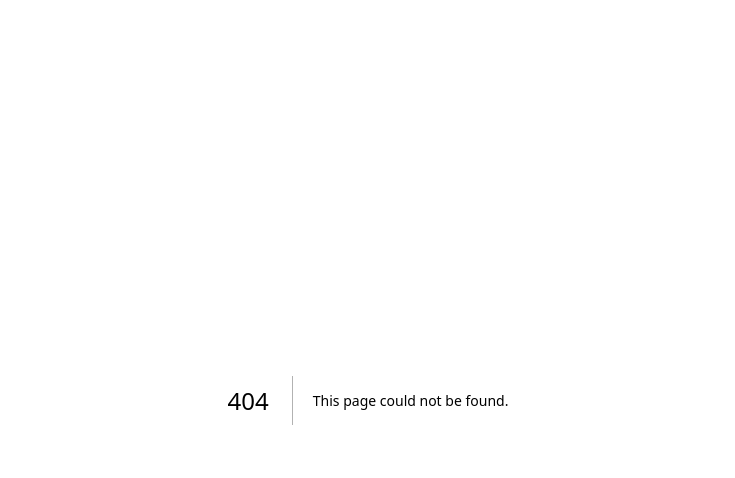
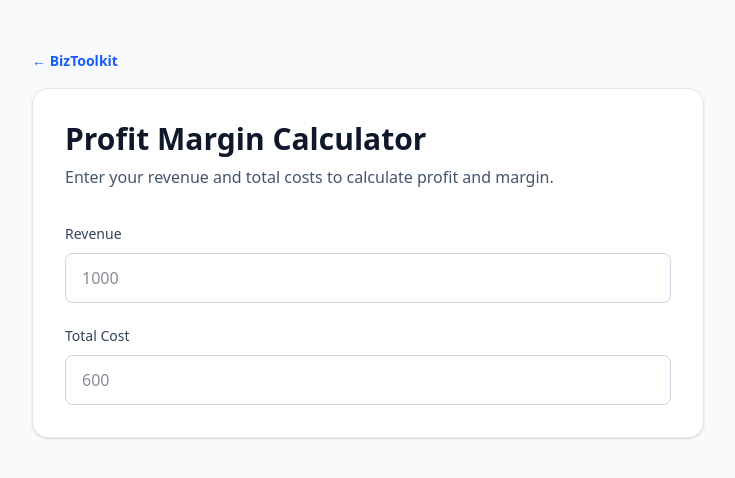
Before and after one commit to wakilmustaqeem/biztoolkit, a Next.js app: page /profit-margin-calculator in a window 1280 px wide. Before the commit this address had no page. Shown: the top 478 px of the page, without its empty margins (272-1007 px from the left). Built offline with nearby package versions, Linux system fonts and the light colour scheme.

Commit message:
feat: add profit margin calculator

```diff
--- /dev/null
+++ b/app/profit-margin-calculator/page.tsx
@@ -0,0 +1,73 @@
+'use client';
+
+import { useMemo, useState } from 'react';
+
+export default function ProfitMarginCalculator() {
+  const [revenue, setRevenue] = useState('');
+  const [cost, setCost] = useState('');
+
+  const result = useMemo(() => {
+    const rev = Number(revenue);
+    const cst = Number(cost);
+    if (!Number.isFinite(rev) || !Number.isFinite(cst) || rev <= 0) return null;
+
+    const profit = rev - cst;
+    const margin = (profit / rev) * 100;
+    return { profit, margin };
+  }, [revenue, cost]);
+
+  return (
+    <main className="min-h-screen bg-slate-50 px-4 py-12">
+      <div className="mx-auto max-w-2xl">
+        <a href="/" className="text-sm font-semibold text-blue-600 hover:underline">← BizToolkit</a>
+        <div className="mt-4 rounded-2xl border border-slate-200 bg-white p-6 shadow-sm sm:p-8">
+          <h1 className="text-3xl font-bold text-slate-900">Profit Margin Calculator</h1>
+          <p className="mt-2 text-slate-600">Enter your revenue and total costs to calculate profit and margin.</p>
+
+          <div className="mt-8 space-y-5">
+            <label className="block">
+              <span className="text-sm font-medium text-slate-700">Revenue</span>
+              <input
+                type="number"
+                min="0"
+                step="0.01"
+                inputMode="decimal"
+                value={revenue}
+                onChange={(e) => setRevenue(e.target.value)}
+                placeholder="1000"
+                className="mt-2 w-full rounded-lg border border-slate-300 px-4 py-3 outline-none focus:border-blue-500 focus:ring-2 focus:ring-blue-100"
+              />
+            </label>
+
+            <label className="block">
+              <span className="text-sm font-medium text-slate-700">Total Cost</span>
+              <input
+                type="number"
+                min="0"
+                step="0.01"
+                inputMode="decimal"
+                value={cost}
+                onChange={(e) => setCost(e.target.value)}
+                placeholder="600"
+                className="mt-2 w-full rounded-lg border border-slate-300 px-4 py-3 outline-none focus:border-blue-500 focus:ring-2 focus:ring-blue-100"
+              />
+            </label>
+          </div>
+
+          {result && (
+            <div className="mt-8 grid gap-4 sm:grid-cols-2">
+              <div className="rounded-xl bg-slate-50 p-5">
+                <p className="text-sm text-slate-500">Profit</p>
+                <p className="mt-1 text-3xl font-bold text-slate-900">{result.profit.toFixed(2)}</p>
+              </div>
+              <div className="rounded-xl bg-blue-50 p-5">
+                <p className="text-sm text-slate-500">Profit Margin</p>
+                <p className="mt-1 text-3xl font-bold text-blue-700">{result.margin.toFixed(2)}%</p>
+              </div>
+            </div>
+          )}
+        </div>
+      </div>
+    </main>
+  );
+}
```
